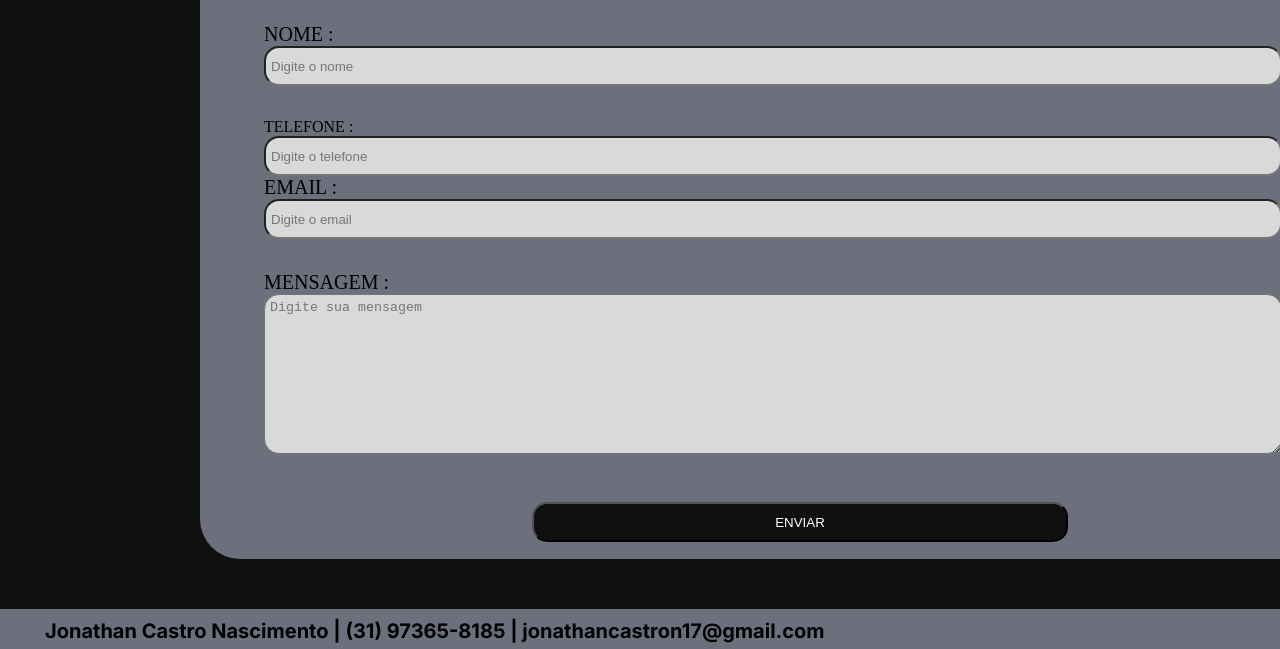
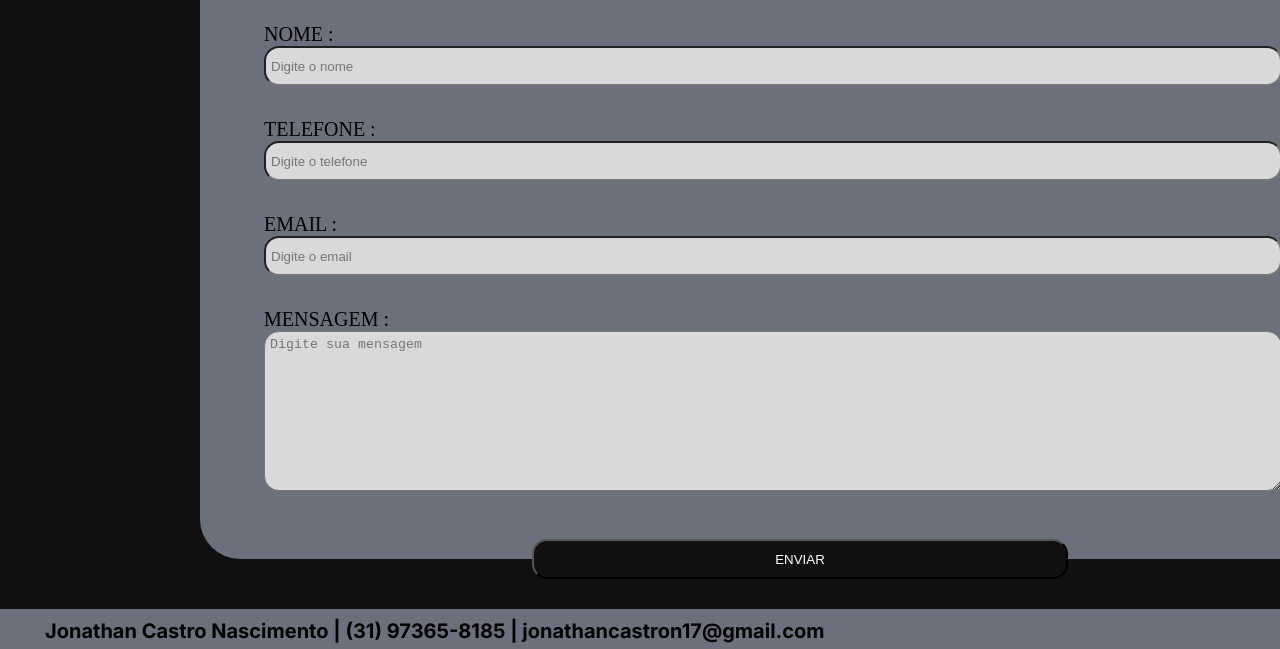
Before and after one commit to Jh0nz1/Portifolio, a plain HTML site: page index.html in a window 1280 px wide. Shown: the part 3488-4137 px from the top of the page. Drawn offline with Linux system fonts and the light colour scheme.

Commit message:
style.css

```diff
--- a/style.css
+++ b/style.css
@@ -345,6 +345,12 @@ footer {
     margin-bottom: 3%;
 }
 
+.telefone{
+    font-size: 20px;
+    margin-bottom: 3%;
+}
+
+
 .email {
     font-size: 20px;
     margin-bottom: 3%;
@@ -457,4 +463,5 @@ button:hover{
 
   [data-theme="dark"] #cabecalho{
     background-color: #cccaca;
+
   }
```
